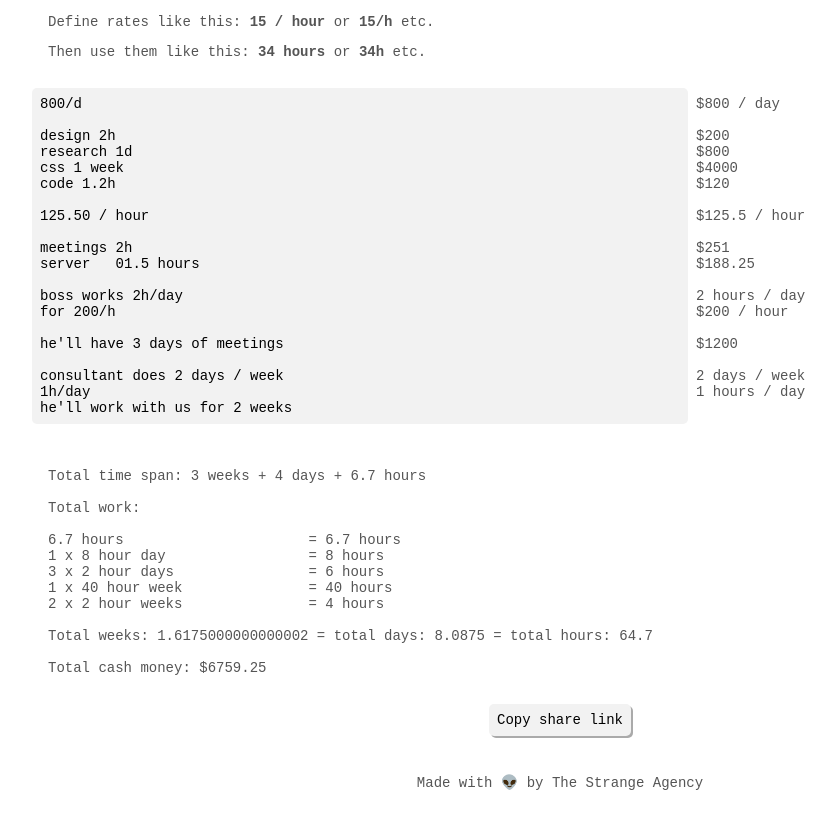
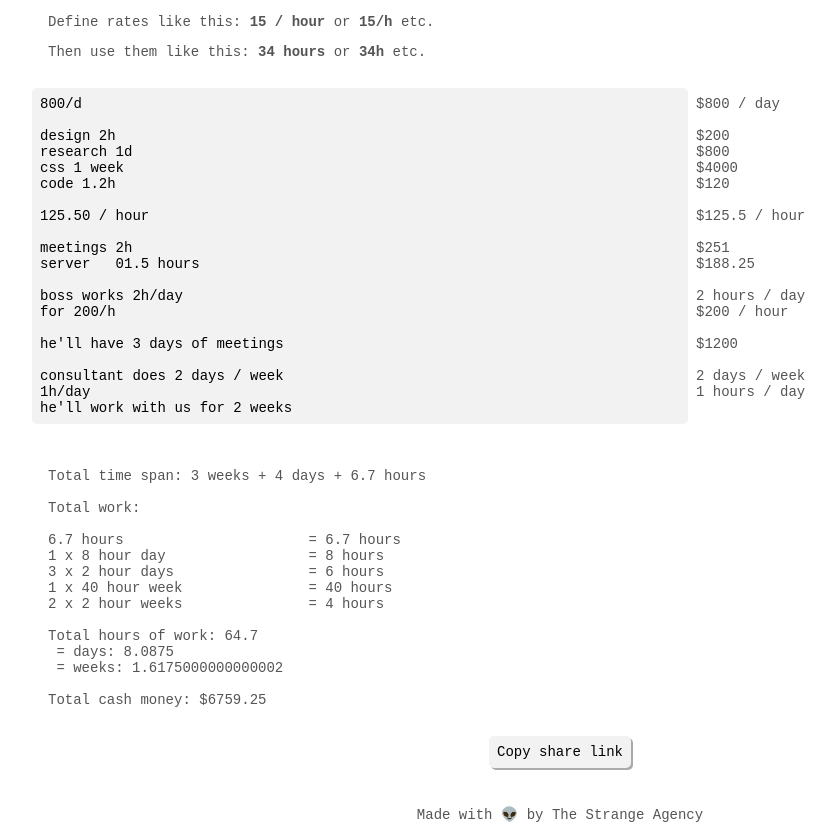
Before and after one commit to lucaskuzma/estimate.express, a React (Create React App) app: page / in a window 1280 px wide. Shown: the whole page, without its empty margins (80-915 px from the left). Before the commit the page ends 805 px from the top, so only its background shows below. Built offline with nearby package versions, Linux system fonts and the light colour scheme.

Commit message:
better total work display

```diff
--- a/src/App.js
+++ b/src/App.js
@@ -57,6 +57,7 @@ he'll work with us for 2 weeks
   componentDidUpdate() {
     this.refs.entry.scrollTop = this.state.scrollTop;
     this.refs.output.scrollTop = this.state.scrollTop;
+    this.refs.total.rows = this.state.totals.split('\n').length;
   }
 
   handleChange(event) {
@@ -248,9 +249,9 @@ he'll work with us for 2 weeks
 
     totals += `\n`;
 
-    totals += `Total weeks: ${totalHours/40}`;
-    totals += ` = total days: ${totalHours/8}`;
-    totals += ` = total hours: ${totalHours}\n`;
+    totals += `Total hours of work: ${totalHours}`;
+    totals += `\n = days: ${totalHours/8}`;
+    totals += `\n = weeks: ${totalHours/40}\n`;
 
     totals += `\n`;
 
@@ -281,8 +282,8 @@ he'll work with us for 2 weeks
 
           <form>
             <textarea
+              ref="entry"
               className="App-entryArea App-textArea"
-              ref="entry"
               rows="20"
               type="text"
               value={this.state.value}
@@ -290,15 +291,21 @@ he'll work with us for 2 weeks
               onChange={this.handleChange}
             />
             <textarea
+              ref="output"
               className="App-outputArea App-textArea"
-              ref="output"
               rows="20"
               type="text"
               value={this.state.output}
               onScroll={this.handleScroll}
               readOnly
             />
-            <textarea className="App-totalsArea App-textArea" rows="16" type="text" value={this.state.totals} readOnly />
+            <textarea
+              ref="total"
+              className="App-totalsArea App-textArea"
+              rows="16"
+              type="text"
+              value={this.state.totals}
+              readOnly />
           </form>
         </div>
 
```
